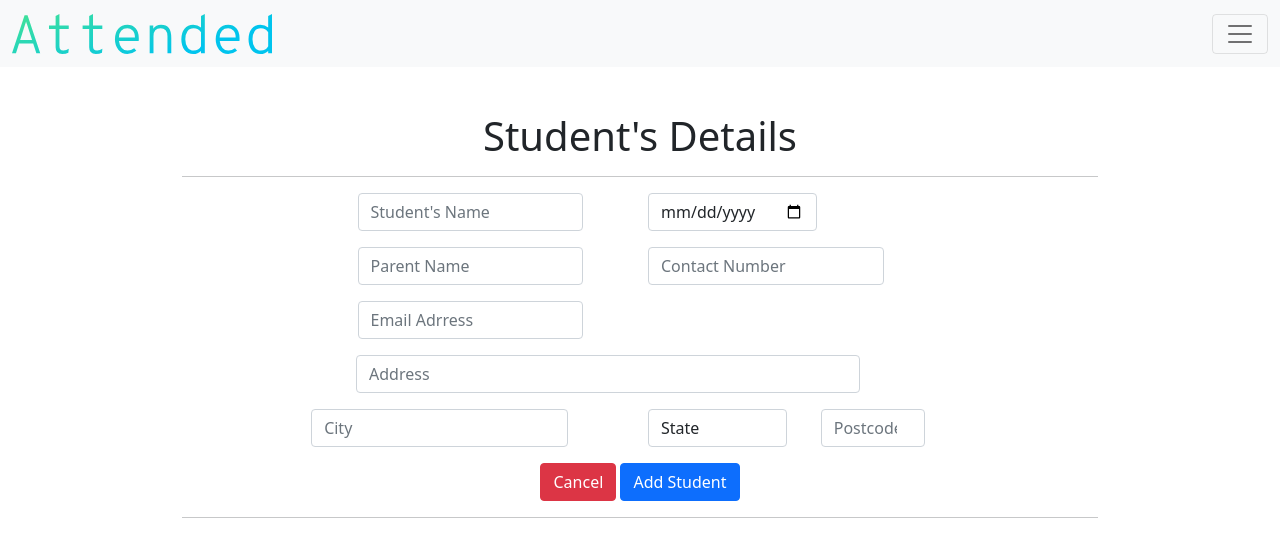
After one commit to philipjebaseelan/attendance, a Flask app: page /add_student in a window 1280 px wide. The commit adds this page. Shown: the top 557 px of the page. Run offline with Flask 2, Linux system fonts and the light colour scheme; a user stored in the database is signed in.

Commit message:
added html pages for recording a students details

```diff
--- a/application.py
+++ b/application.py
@@ -44,7 +44,7 @@ def register():
         username = request.form.get("username")
         password = request.form.get("password")
 
-        #BCRYPT encryption of password
+        #Passlib encryption of password
         hashed = pbkdf2_sha256.hash(password)
 
         #Storing the users data into the database.
@@ -84,8 +84,33 @@ def logout():
 @app.route("/")
 def index():
 
+    #Ensuring User is logged in
     if not current_user.is_authenticated:
         return redirect("/login")
 
+    return render_template("layout.html")
 
-    return render_template("layout.html")
+@app.route("/registrar")
+def registrar():
+
+    #Ensuring User is logged in
+    if not current_user.is_authenticated:
+        return redirect("/login")
+
+    return render_template("registrar.html")
+
+
+@app.route("/add_student")
+def add_student():
+
+    #Ensuring User is logged in
+    if not current_user.is_authenticated:
+        return redirect("/login")
+
+    form_student = AddStudents()
+
+    if form_student.validate_on_submit():
+        return("/registrar")
+
+    else:
+        return render_template("add-student.html", form=form_student)
--- a/form.py
+++ b/form.py
@@ -1,12 +1,13 @@
 from flask_wtf import FlaskForm
-from wtforms import StringField, PasswordField, SubmitField
+from wtforms import StringField, PasswordField, SubmitField, DateField, IntegerField, SelectField
 from wtforms.validators import ValidationError, InputRequired, Length, EqualTo
 from passlib.hash import pbkdf2_sha256
 from models import *
 
+#Global Variables
+states = ["State", "Kuala Lumpur", "labuan", "Putrajaya", "Terrengganu", "Selangor", "Sarawak", "Sabah", "Perlis", "Perak", "Penang", "Pahang", "Negeri Sembilan", "Malacca", "Kelantan", "Kedah", "Johor"]
 
-
-
+#Global Validation
 
 def login_checking(form, field):
 
@@ -22,14 +23,12 @@ def login_checking(form, field):
 
 
 
+#Forms
 
 class LoginUsers(FlaskForm):
 
     username = StringField(validators=[InputRequired()])
     password = PasswordField(validators=[InputRequired(), login_checking])
-
-
-
 
 class RegisterUsers(FlaskForm):
     name = StringField(validators=[InputRequired()])
@@ -43,3 +42,14 @@ class RegisterUsers(FlaskForm):
 
         if user_object:
             raise ValidationError("Username already exist.")
+
+class AddStudents(FlaskForm):
+    name = StringField(validators=[InputRequired()])
+    dob = DateField(validators=[InputRequired()])
+    parent_name = StringField(validators=[InputRequired()])
+    parent_number = IntegerField(validators=[InputRequired()])
+    parent_email = StringField(validators=[InputRequired()])
+    address = StringField(validators=[InputRequired()])
+    city = StringField(validators=[InputRequired()])
+    state = SelectField(validators=[InputRequired()], choices=[(state) for state in states])
+    postcode = IntegerField(validators=[InputRequired()])
--- a/static/css/style.css
+++ b/static/css/style.css
@@ -42,3 +42,46 @@ main .form-control{
     padding-bottom:10px;
     border-radius:5px;
 }
+
+
+/* add-student.html */
+#add-student-name{
+    width:50%;
+    margin-left:28%;
+}
+
+#add-student-dob{
+    margin-right:70%;
+}
+
+#add-parent-name{
+    width:50%;
+    margin-left:28%;
+}
+
+#add-parent-number{
+    margin-right:70%;
+    width:80%;
+}
+
+#add-parent-email{
+    width:50%;
+    margin-left:28%;
+}
+
+#add-address{
+    width:55%;
+    margin-right:7%;
+}
+
+#add-city{
+    margin-left:14.5%;
+}
+
+#add-state{
+    width: 100%;
+}
+
+#add-postcode{
+    width:75%;
+}
--- /dev/null
+++ b/templates/add-student.html
@@ -0,0 +1,43 @@
+{% extends "layout.html" %}
+
+{% block main %}
+
+        <h1>Student's Details</h1>
+                <hr>
+        <form class="row g-3" action="/add_student" method="post">
+                <div class="col-md-6">
+                        {{ form.name(class="form-control", placeholder="Student's Name", autocomplete="off", id="add-student-name") }}
+                </div>
+                <div class="col-md-6">
+                        {{ form.dob(class="form-control", placeholder="Date Of Birth", autocomplete="off", id="add-student-dob") }}
+                </div>
+                <div class="col-md-6">
+                        {{ form.parent_name(class="form-control", placeholder="Parent Name", autocomplete="off", id="add-parent-name") }}
+                </div>
+                <div class="col-md-4">
+                        {{ form.parent_number(class="form-control", placeholder="Contact Number", autocomplete="off", id="add-parent-number") }}
+                </div>
+                <div class="col-md-6">
+                        {{ form.parent_email(class="form-control", placeholder="Email Adrress", autocomplete="off", id="add-parent-email") }}
+                </div>
+                <div class="col-12">
+                        {{ form.address(class="form-control", placeholder="Address", autocomplete="off", id="add-address") }}
+                </div>
+                <div class="col-6">
+                        {{ form.city(class="form-control", placeholder="City", autocomplete="off", id="add-city") }}
+                </div>
+                <div class="col-md-2">
+                        {{ form.state(class="form-control", placeholder="State", autocomplete="off", id="add-state") }}
+                </div>
+                <div class="col-md-2">
+                        {{ form.postcode(class="form-control", placeholder="Postcode", autocomplete="off", id="add-postcode") }}
+                </div>
+                <div class="col-12">
+                        <a href="/registrar" class="btn btn-danger">Cancel</a>
+                        <button type="submit" class="btn btn-primary">Add Student</button>
+                </div>
+        </form>
+        <hr>
+
+
+{% endblock %}
--- a/templates/layout.html
+++ b/templates/layout.html
@@ -38,7 +38,7 @@
                 </div>
             <div class="offcanvas-body">
                 <ul class="navbar-nav justify-content-end flex-grow-1 pe-3">
-                    <li class="nav-item"><a class="nav-link active" aria-current="page" href="#">Home</a></li>
+                    <li class="nav-item"><a class="nav-link active" aria-current="page" href="/registrar">Students</a></li>
                     <li class="nav-item"><a class="nav-link" href="/register">Register</a></li>
                     <li class="nav-item dropdown"><a class="nav-link dropdown-toggle" href="#" id="offcanvasNavbarDropdown" role="button" data-bs-toggle="dropdown" aria-expanded="false">Dropdown</a>
                         <ul class="dropdown-menu" aria-labelledby="offcanvasNavbarDropdown">
@@ -50,7 +50,7 @@
                     </li>
                 </ul>
             </div>
-            {% endif %}
+                {% endif %}
             </div>
             </div>
         </nav>
```
Also changed, not shown: templates/registrar.html (added, +30 -0 lines).
